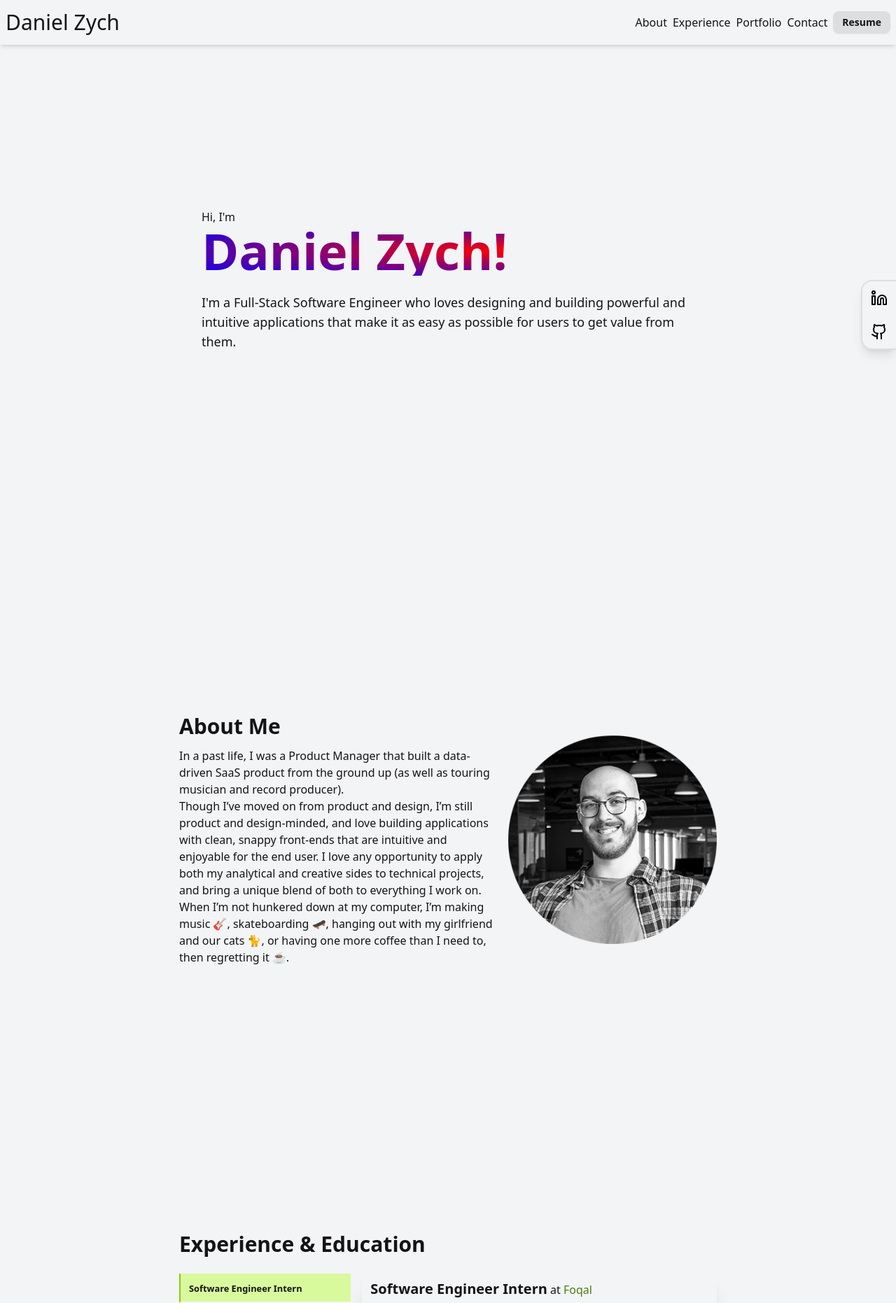
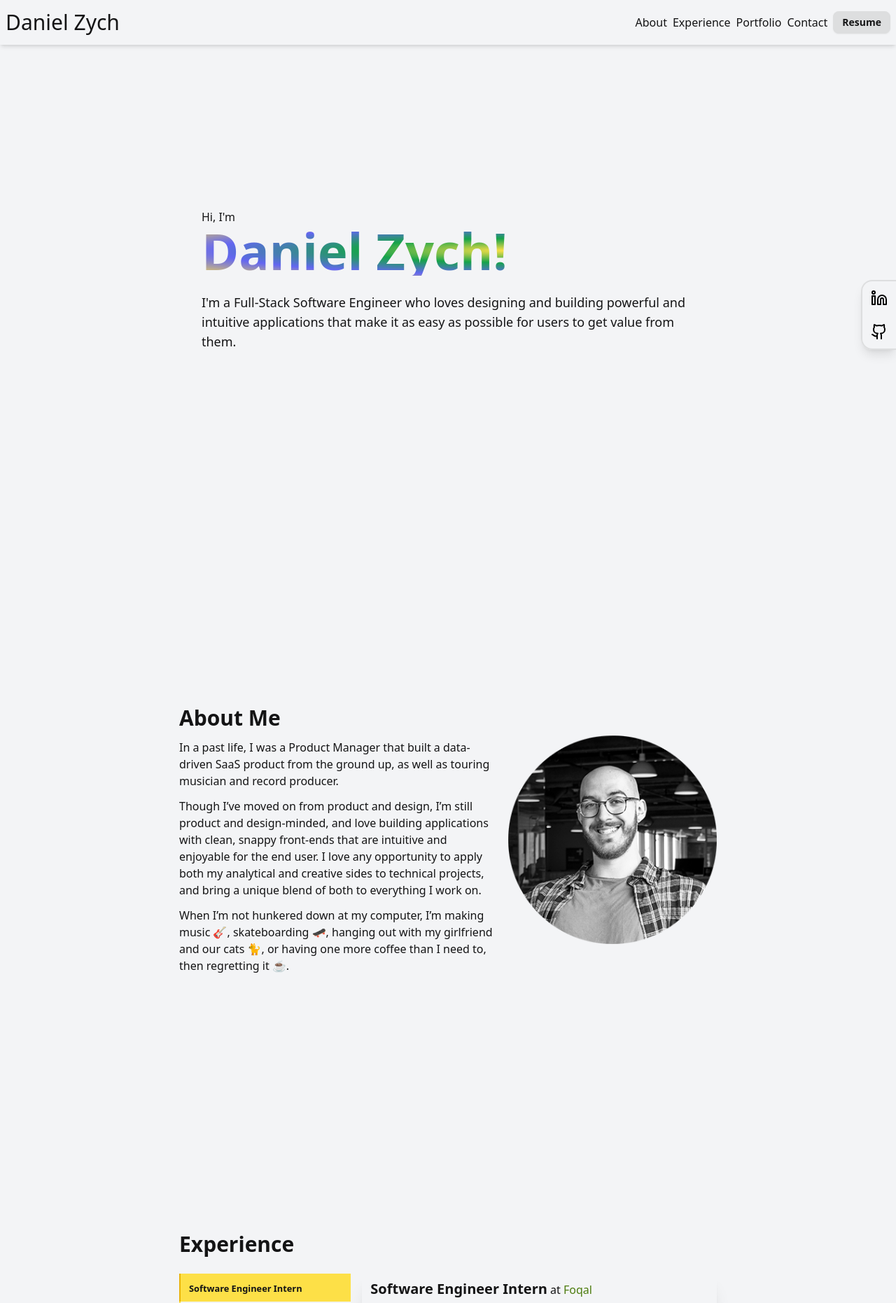
Before and after one commit to danjzych/portfolio-website, a SvelteKit app: page / in a window 1280 px wide. Shown: the top 1862 px of the page at 70% size. Built offline with nearby package versions, Linux system fonts and the light colour scheme.

Commit message:
Made slight motifications to styles

```diff
--- a/src/components/Footer.svelte
+++ b/src/components/Footer.svelte
@@ -1,7 +1,7 @@
 <footer class="min-w-full px-4 py-4 md:px-64 lg:px-80">
 	<p class="text-center text-sm font-extralight">
 		Built with SvelteKit, Tailwind CSS, Vite, and a sprinkle of Daisy UI.
-		Deployed with Render. Built by me. View it on <a
+		Deployed with Render. View it on <a
 			href="https://github.com/danjzych/portfolio-website"
 			target="_blank"
 			class="link">Github</a
--- a/src/components/ProjectItem.svelte
+++ b/src/components/ProjectItem.svelte
@@ -41,7 +41,7 @@
 							<div
 								class="btn btn-accent btn-xs"
 								transition:fade|global={{
-									delay: 200 + 100 * (i + 1),
+									delay: 300 + 100 * (i + 1),
 									duration: 200,
 								}}
 							>
--- a/src/components/ToggleBar.svelte
+++ b/src/components/ToggleBar.svelte
@@ -9,7 +9,7 @@
 	{#each items as item, i}
 		<li>
 			<button
-				class="w-full border-l-2 border-lime-300 py-2 pl-3 text-left font-light hover:cursor-pointer hover:bg-lime-100 hover:font-normal"
+				class="w-full border-l-2 border-yellow-300 py-2 pl-3 text-left font-light hover:cursor-pointer hover:bg-yellow-100 hover:font-normal"
 				class:active={selected === i}
 				on:click={() => (selected = i)}
 			>
@@ -21,6 +21,6 @@
 
 <style>
 	.active {
-		@apply border-lime-500 bg-lime-200 font-semibold;
+		@apply border-yellow-500 bg-accent font-semibold;
 	}
 </style>
--- a/src/components/sections/About.svelte
+++ b/src/components/sections/About.svelte
@@ -21,11 +21,11 @@
 				>
 			</h2>
 			{#if inView}
-				<div transition:fade={{ delay: 200 }}>
+				<div transition:fade={{ delay: 200 }} class="flex flex-col gap-3">
 					<p>
 						In a past life, I was a Product Manager that built a
-						data-driven SaaS product from the ground up (as well as touring
-						musician and record producer).
+						data-driven SaaS product from the ground up, as well as touring
+						musician and record producer.
 					</p>
 					<p>
 						Though I’ve moved on from product and design, I’m still product
--- a/src/components/sections/Experience.svelte
+++ b/src/components/sections/Experience.svelte
@@ -33,7 +33,7 @@
 	<div class="mt-40 w-3/5">
 		<h2 class="pb-6 text-3xl font-semibold">
 			<a href="#experience" on:click|preventDefault={scrollToSection}
-				>Experience & Education</a
+				>Experience</a
 			>
 		</h2>
 		{#if inView}
--- a/src/components/sections/Hero.svelte
+++ b/src/components/sections/Hero.svelte
@@ -34,7 +34,7 @@
 
 <style>
 	.hero-name {
-		background: radial-gradient(red, blue);
+		background: radial-gradient(#fde047, #16a34a, #6366f1, #fde047);
 		background-size: 200% auto;
 		color: transparent;
 		-webkit-background-clip: text;
```
